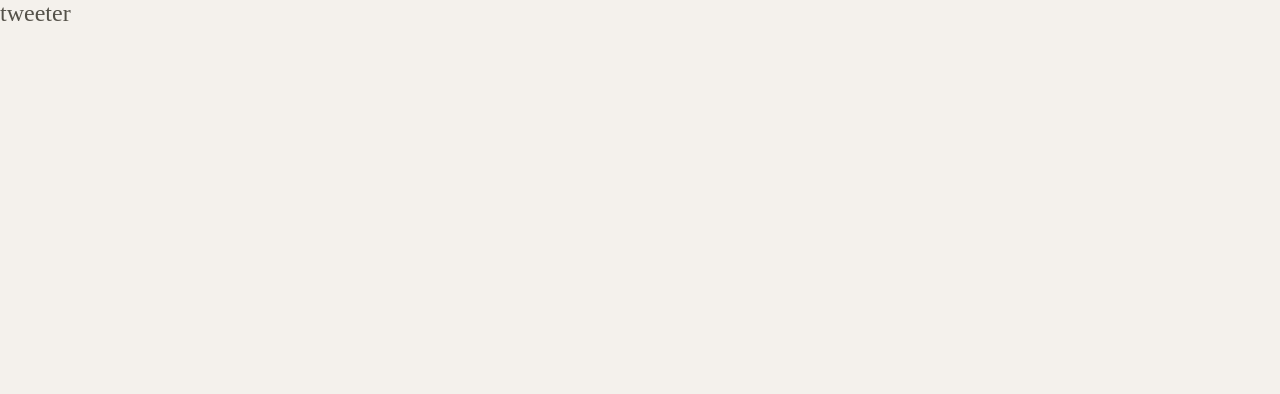
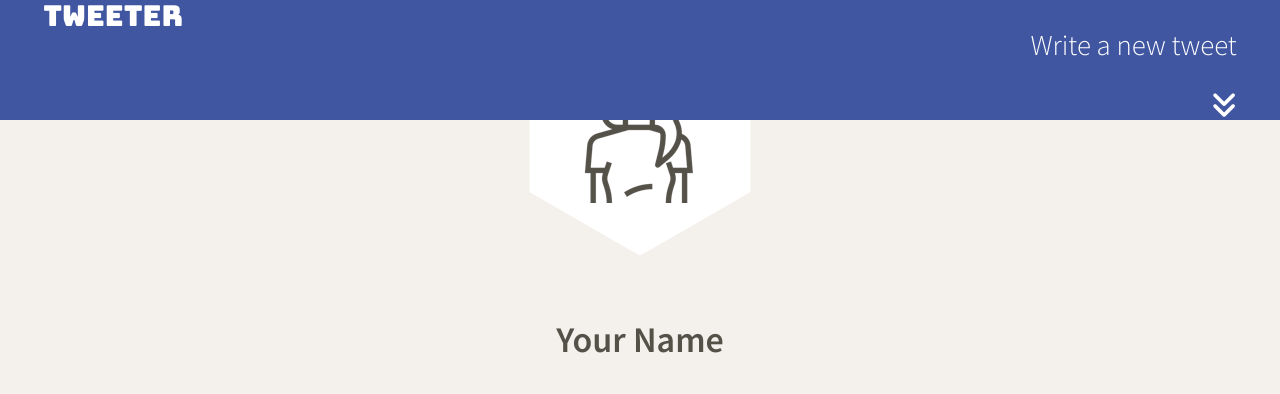
Before and after one commit to zhuicode99/new-tweeter, a website: page public/index.html in a window 1280 px wide. Drawn offline with nearby package versions, Linux system fonts and the light colour scheme.

Commit message:
added font and created a nav bar

```diff
--- a/public/index.html
+++ b/public/index.html
@@ -4,12 +4,18 @@
     <!-- Meta Information -->
     <title>Tweeter - Home Page</title>
 
+    <!-- google fonts -->
+    <link rel="preconnect" href="https://fonts.googleapis.com">
+    <link rel="preconnect" href="https://fonts.gstatic.com" crossorigin>
+    <link href="https://fonts.googleapis.com/css2?family=Bungee&family=Source+Sans+Pro:ital,wght@0,300;0,600;1,300;1,600&display=swap" rel="stylesheet">
     <!-- External CSS -->
     <link rel="stylesheet" href="https://cdnjs.cloudflare.com/ajax/libs/normalize/8.0.1/normalize.min.css" type="text/css" />
+<!-- font awesome -->
+<link rel="stylesheet" href="https://cdnjs.cloudflare.com/ajax/libs/font-awesome/6.3.0/css/all.min.css" integrity="sha512-SzlrxWUlpfuzQ+pcUCosxcglQRNAq/DZjVsC0lE40xsADsfeQoEypE+enwcOiGjk/bSuGGKHEyjSoQ1zVisanQ==" crossorigin="anonymous" referrerpolicy="no-referrer" />
 
-    <!-- App CSS -->
+<!-- App CSS -->
     <link rel="stylesheet" href="/styles/layout.css" type="text/css" />
-
+    <link rel="stylesheet" href="/styles/nav.css" type="text/css" />
     <!-- External JS -->
     <script src="https://ajax.googleapis.com/ajax/libs/jquery/3.4.1/jquery.min.js"></script>
 
@@ -21,7 +27,20 @@
     <!-- Top nav bar (fixed) -->
     <nav>
       <span>tweeter</span>
+      <div class="nav-right">
+        <p>Write a new tweet</p>
+        <i class="fa-solid fa-angles-down"></i>
+      </div>
     </nav>
+    <header>
+      <div>
+          <img src="/images/profile-hex.png">
+      </div>
+      <br>
+      <div>
+          <h2>Your Name</h2>
+      </div>
+    </header>
 
     <!-- Page-specific (main) content here -->
     <main class="container"></main>
--- a/public/styles/layout.css
+++ b/public/styles/layout.css
@@ -14,11 +14,14 @@ html {
  * Global layout stuff
  */
 
+
 body {
   color: #545149;
   background-color: #f4f1ec;
   font-size: 24px;
+  font-family: 'Source Sans Pro', sans-serif;
 }
+
 
 /*
  * Additional CSS can be defined below or in other CSS files, as per instructions
--- /dev/null
+++ b/public/styles/nav.css
@@ -0,0 +1,32 @@
+nav {
+  position:fixed;
+  background-color: #4056A1;
+  font-size: larger;
+  height: 120px;
+  display: flex;
+  justify-content: space-between;
+  width:100%;
+
+}
+nav span {
+  font-family: 'Bungee', cursive;
+  color: #FFFFFF;
+  margin-left:1.5em;
+  /* margin-top: 800px; */
+}
+
+.nav-right {
+  color:white;
+  display: flex;
+  flex-direction: column;
+  justify-content: flex-end;
+  align-items: flex-end;
+  margin-right: 1.5em;
+}
+
+header {
+  display: flex;
+  justify-content: center;
+  align-items: center;
+  flex-direction: column;
+}
```
Also changed, not shown: server/data-files/initial-tweets.json (+5 -5 lines), 1 other file.
